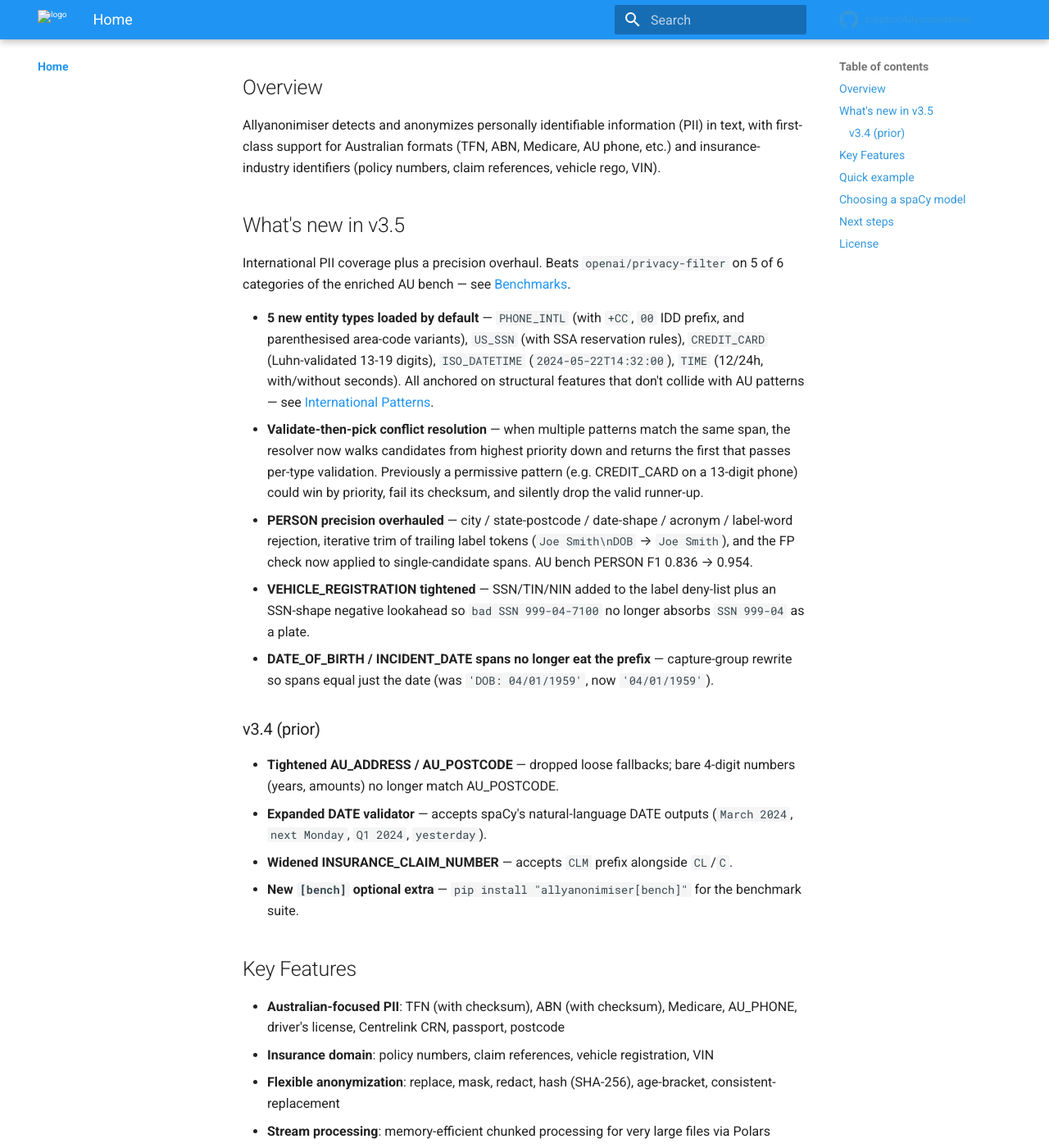
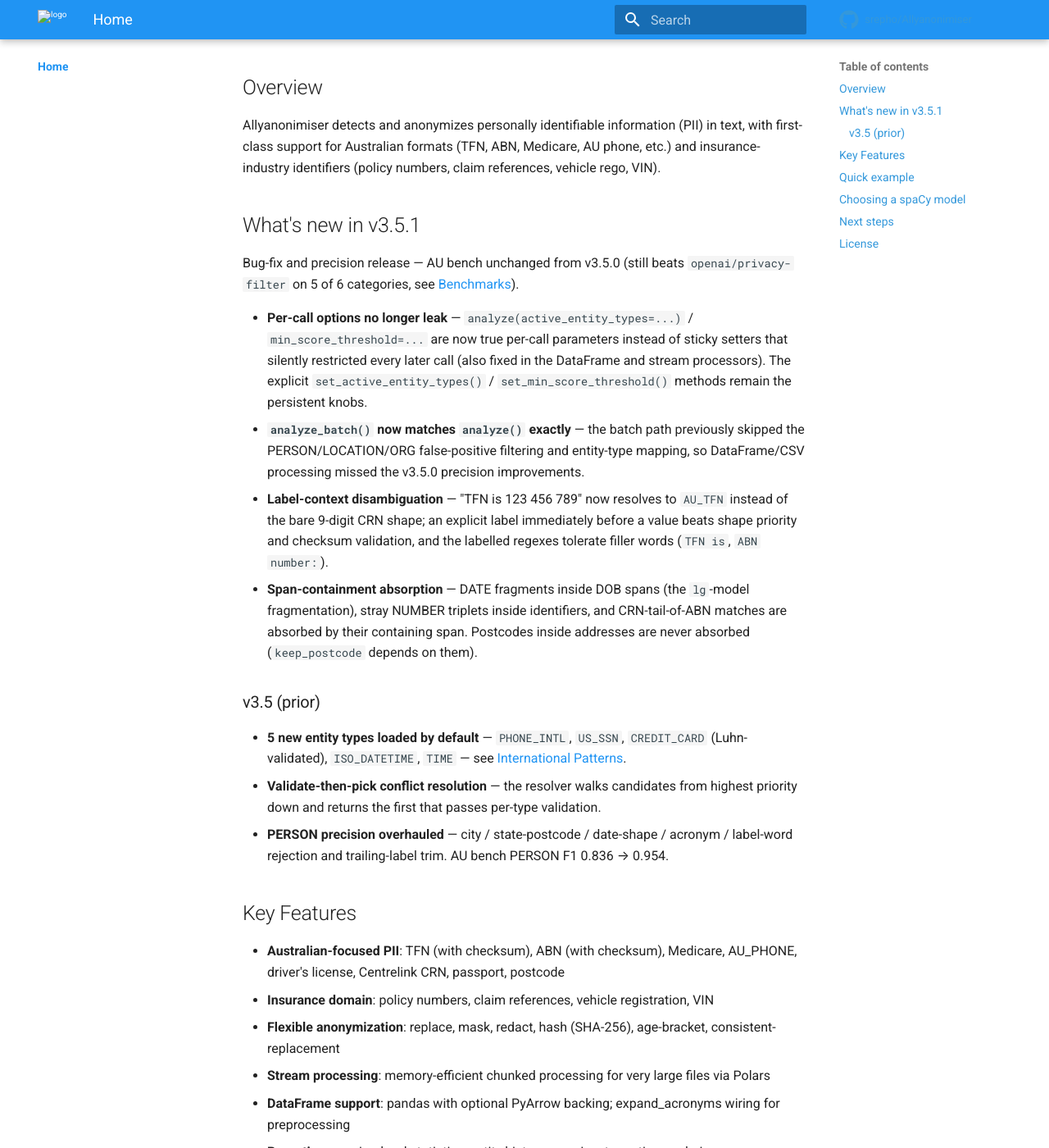
Before and after one commit to srepho/Allyanonimiser, an MkDocs documentation site: the page built from docs/index.md, in a window 1280 px wide and 1400 px high, scrolled down 285 px. Shown: the whole window at 82% size. Built offline with MkDocs 1.6.1 and Material for MkDocs 9.7.7, drawn with Linux system fonts in a browser that asks for light colours; comment, search, counter and statistics services are not loaded; grey boxes are pictures that could not be loaded.

Commit message:
Release prep v3.5.1 — version bumps, changelog, click dependency shield
- Version 3.5.0 -> 3.5.1 in pyproject.toml, __init__.py, README (badge,
  heading, install commands), docs (index badge + What's new, installation).
- CHANGELOG: Unreleased -> 3.5.1 (2026-07-05), plus label-context
  disambiguation, span-containment absorption, and the click shield.
- New runtime dependency click>=8.0: typer >= 0.26.8 dropped click, but
  spacy's CLI still imports it at spacy import time, so fresh installs of
  allyanonimiser crashed with ModuleNotFoundError. Shield until spaCy
  declares click itself.

Validated locally: 294 tests pass, ruff clean, python -m build +
twine check pass, scripts/smoke_release.py passes (clean-venv install
exercises the click fix), mkdocs build --strict passes.

Co-Authored-By: Claude Fable 5 <noreply@anthropic.com>

```diff
--- a/allyanonimiser/__init__.py
+++ b/allyanonimiser/__init__.py
@@ -64,7 +64,7 @@ from .utils.spacy_helpers import (
     detect_common_format,
 )
 
-__version__ = "3.5.0"
+__version__ = "3.5.1"
 
 # Named spaCy model presets — use these instead of the bare strings to make
 # the deployment-vs-accuracy tradeoff explicit at call sites.
--- a/docs/index.md
+++ b/docs/index.md
@@ -2,7 +2,7 @@
 
 Australian-focused PII detection and anonymization for the insurance industry with support for stream processing of very large files.
 
-[![PyPI version](https://img.shields.io/badge/pypi-v3.5.0-blue)](https://pypi.org/project/allyanonimiser/3.5.0/)
+[![PyPI version](https://img.shields.io/badge/pypi-v3.5.1-blue)](https://pypi.org/project/allyanonimiser/3.5.1/)
 [![Python Versions](https://img.shields.io/badge/python-3.12%20%7C%203.13-blue.svg)](https://pypi.org/project/allyanonimiser/)
 [![Tests](https://github.com/srepho/Allyanonimiser/actions/workflows/tests.yml/badge.svg)](https://github.com/srepho/Allyanonimiser/actions/workflows/tests.yml)
 [![Release Check](https://github.com/srepho/Allyanonimiser/actions/workflows/release-check.yml/badge.svg)](https://github.com/srepho/Allyanonimiser/actions/workflows/release-check.yml)
@@ -12,22 +12,20 @@ Australian-focused PII detection and anonymization for the insurance industry wi
 
 Allyanonimiser detects and anonymizes personally identifiable information (PII) in text, with first-class support for Australian formats (TFN, ABN, Medicare, AU phone, etc.) and insurance-industry identifiers (policy numbers, claim references, vehicle rego, VIN).
 
-## What's new in v3.5
+## What's new in v3.5.1
 
-International PII coverage plus a precision overhaul. Beats `openai/privacy-filter` on 5 of 6 categories of the enriched AU bench — see [Benchmarks](benchmarks.md).
+Bug-fix and precision release — AU bench unchanged from v3.5.0 (still beats `openai/privacy-filter` on 5 of 6 categories, see [Benchmarks](benchmarks.md)).
 
-- **5 new entity types loaded by default** — `PHONE_INTL` (with `+CC`, `00` IDD prefix, and parenthesised area-code variants), `US_SSN` (with SSA reservation rules), `CREDIT_CARD` (Luhn-validated 13-19 digits), `ISO_DATETIME` (`2024-05-22T14:32:00`), `TIME` (12/24h, with/without seconds). All anchored on structural features that don't collide with AU patterns — see [International Patterns](patterns/international.md).
-- **Validate-then-pick conflict resolution** — when multiple patterns match the same span, the resolver now walks candidates from highest priority down and returns the first that passes per-type validation. Previously a permissive pattern (e.g. CREDIT_CARD on a 13-digit phone) could win by priority, fail its checksum, and silently drop the valid runner-up.
-- **PERSON precision overhauled** — city / state-postcode / date-shape / acronym / label-word rejection, iterative trim of trailing label tokens (`Joe Smith\nDOB` → `Joe Smith`), and the FP check now applied to single-candidate spans. AU bench PERSON F1 0.836 → 0.954.
-- **VEHICLE_REGISTRATION tightened** — SSN/TIN/NIN added to the label deny-list plus an SSN-shape negative lookahead so `bad SSN 999-04-7100` no longer absorbs `SSN 999-04` as a plate.
-- **DATE_OF_BIRTH / INCIDENT_DATE spans no longer eat the prefix** — capture-group rewrite so spans equal just the date (was `'DOB: 04/01/1959'`, now `'04/01/1959'`).
+- **Per-call options no longer leak** — `analyze(active_entity_types=...)` / `min_score_threshold=...` are now true per-call parameters instead of sticky setters that silently restricted every later call (also fixed in the DataFrame and stream processors). The explicit `set_active_entity_types()` / `set_min_score_threshold()` methods remain the persistent knobs.
+- **`analyze_batch()` now matches `analyze()` exactly** — the batch path previously skipped the PERSON/LOCATION/ORG false-positive filtering and entity-type mapping, so DataFrame/CSV processing missed the v3.5.0 precision improvements.
+- **Label-context disambiguation** — "TFN is 123 456 789" now resolves to `AU_TFN` instead of the bare 9-digit CRN shape; an explicit label immediately before a value beats shape priority and checksum validation, and the labelled regexes tolerate filler words (`TFN is`, `ABN number:`).
+- **Span-containment absorption** — DATE fragments inside DOB spans (the `lg`-model fragmentation), stray NUMBER triplets inside identifiers, and CRN-tail-of-ABN matches are absorbed by their containing span. Postcodes inside addresses are never absorbed (`keep_postcode` depends on them).
 
-### v3.4 (prior)
+### v3.5 (prior)
 
-- **Tightened AU_ADDRESS / AU_POSTCODE** — dropped loose fallbacks; bare 4-digit numbers (years, amounts) no longer match AU_POSTCODE.
-- **Expanded DATE validator** — accepts spaCy's natural-language DATE outputs (`March 2024`, `next Monday`, `Q1 2024`, `yesterday`).
-- **Widened INSURANCE_CLAIM_NUMBER** — accepts `CLM` prefix alongside `CL`/`C`.
-- **New `[bench]` optional extra** — `pip install "allyanonimiser[bench]"` for the benchmark suite.
+- **5 new entity types loaded by default** — `PHONE_INTL`, `US_SSN`, `CREDIT_CARD` (Luhn-validated), `ISO_DATETIME`, `TIME` — see [International Patterns](patterns/international.md).
+- **Validate-then-pick conflict resolution** — the resolver walks candidates from highest priority down and returns the first that passes per-type validation.
+- **PERSON precision overhauled** — city / state-postcode / date-shape / acronym / label-word rejection and trailing-label trim. AU bench PERSON F1 0.836 → 0.954.
 
 ## Key Features
 
```
Also changed, not shown: CHANGELOG.md (+17 -1 lines), README.md (+14 -3 lines), docs/getting-started/installation.md (+5 -5 lines), pyproject.toml (+7 -1 lines), 1 other file.
